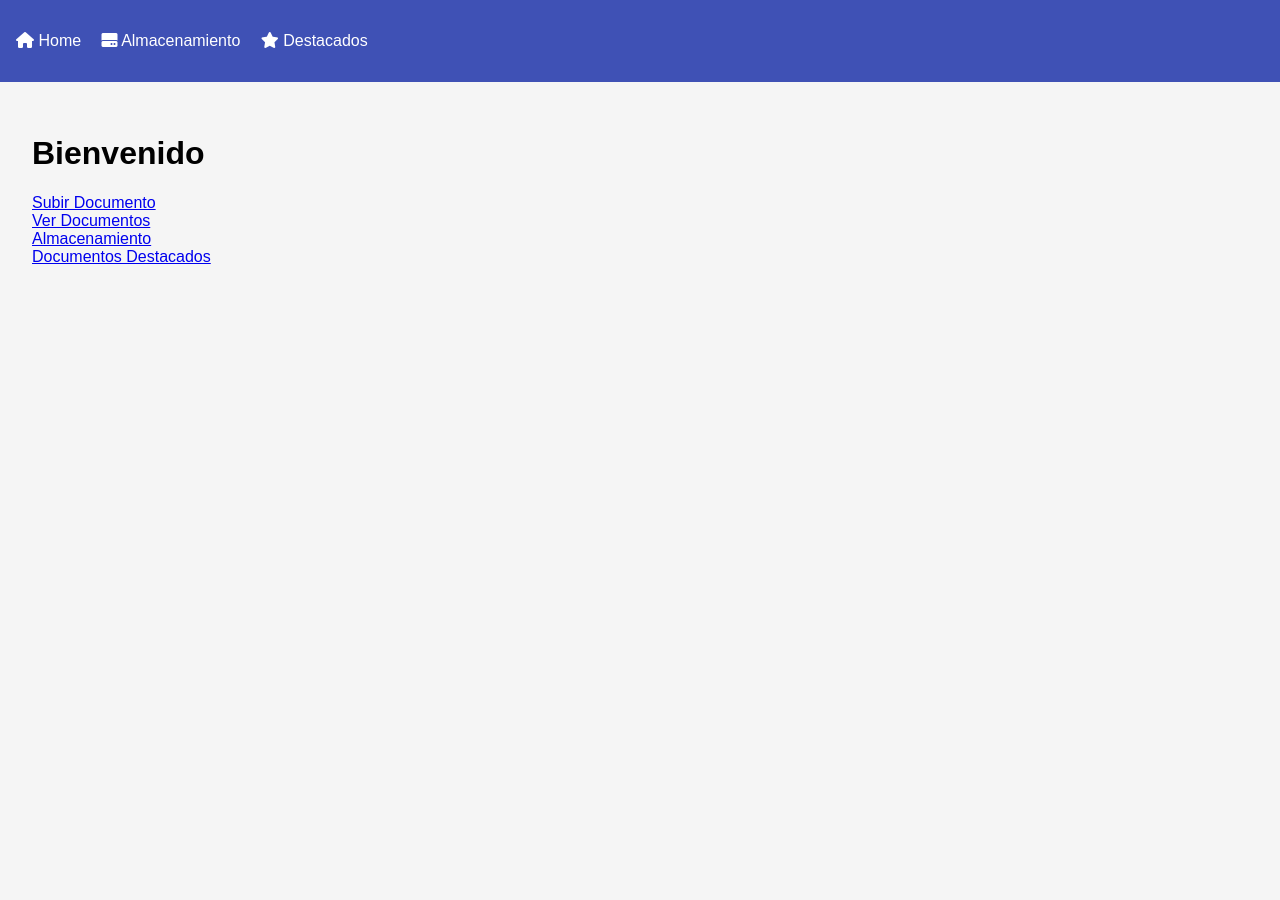
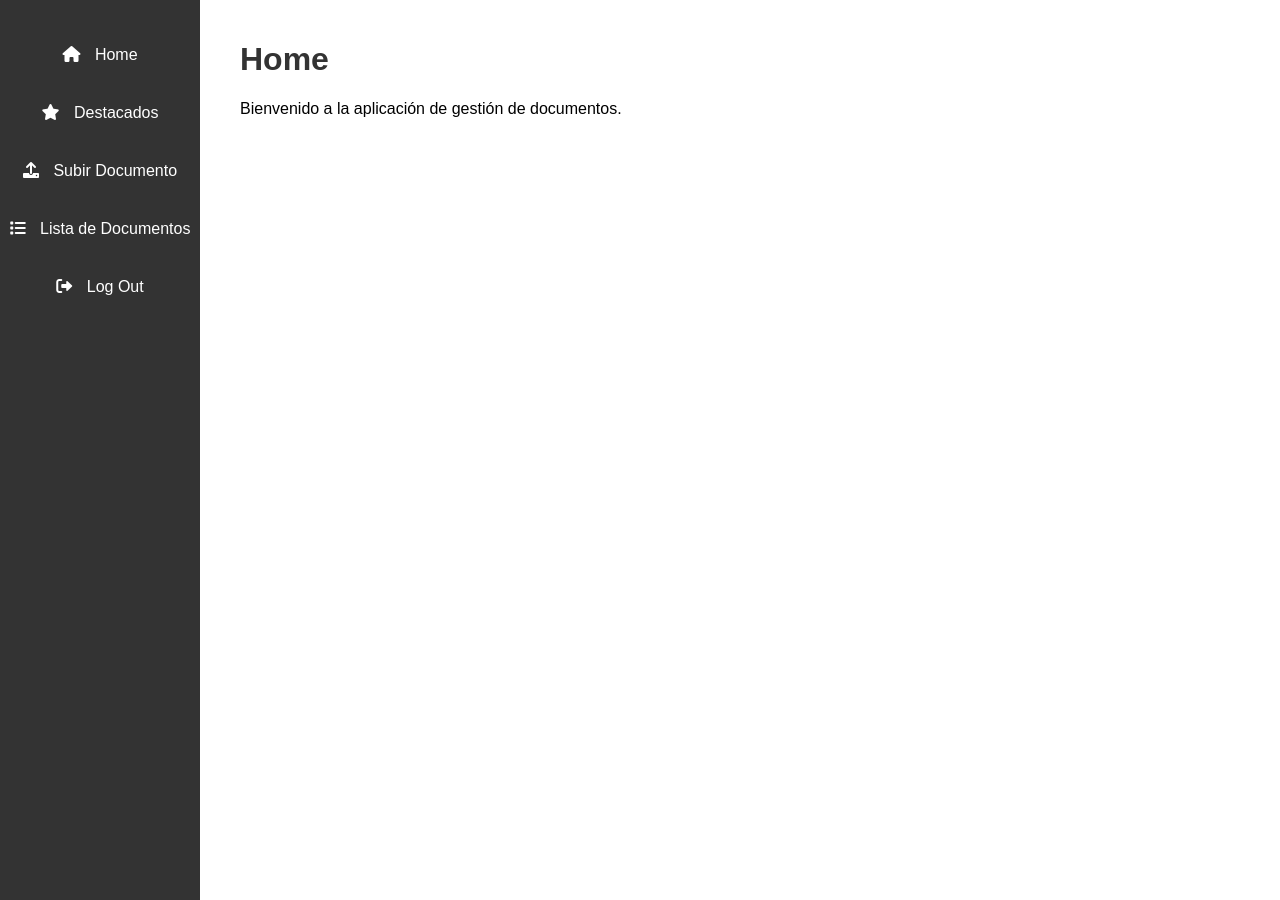
Before and after one commit to LeZathRa/NubesAWS, a Flask app: page /home in a window 1280 px wide. Run offline with Flask 3, Linux system fonts and the light colour scheme; the visitor is signed in with stand-in values (Sample User, id 1).

Commit message:
ultimocommit

```diff
--- a/app.py
+++ b/app.py
@@ -1,3 +1,4 @@
+from xml.dom.minidom import Attr
 from flask import Flask, request, jsonify, render_template, redirect, session, url_for
 import boto3
 from botocore.exceptions import NoCredentialsError, PartialCredentialsError, ClientError
@@ -25,6 +26,12 @@ def obtener_rol_usuario(access_key, secret_key):
             roles.append('user')
     return roles
 
+def obtener_bucket_usuario(access_key, secret_key):
+    iam = boto3.client('iam', aws_access_key_id=access_key, aws_secret_access_key=secret_key)
+    user_arn = iam.get_user()['User']['Arn']
+    user_name = user_arn.split('/')[-1].lower()  # Convertir el nombre de usuario a minúsculas
+    return f'bucket-{user_name}'
+
 @app.route('/', methods=['GET', 'POST'])
 def login():
     if request.method == 'POST':
@@ -34,10 +41,16 @@ def login():
             session['access_key'] = access_key
             session['secret_key'] = secret_key
             session['user_roles'] = obtener_rol_usuario(access_key, secret_key)
+            session['bucket'] = obtener_bucket_usuario(access_key, secret_key)
             return redirect(url_for('home'))
         else:
             return render_template('login.html', error="Credenciales incorrectas")
     return render_template('login.html')
+
+@app.route('/logout')
+def logout():
+    session.clear()
+    return redirect(url_for('login'))
 
 @app.route('/home')
 def home():
@@ -56,7 +69,7 @@ def subir_documento():
     try:
         archivo = request.files['file']
         nombre = archivo.filename
-        bucket = 'bucket-empresarial'
+        bucket = session['bucket']
         s3 = boto3.client('s3', aws_access_key_id=session['access_key'], aws_secret_access_key=session['secret_key'])
         dynamodb = boto3.resource('dynamodb', region_name='us-east-1', aws_access_key_id=session['access_key'], aws_secret_access_key=session['secret_key'])
         table = dynamodb.Table('Documentos')
@@ -66,6 +79,7 @@ def subir_documento():
         table.put_item(
             Item={
                 'DocumentoID': nombre,
+                'Usuario': session['access_key'],
                 'Version': '1',
                 'Fecha': '2024-06-29'
             }
@@ -89,29 +103,11 @@ def listar_documentos():
     if 'access_key' not in session or 'secret_key' not in session:
         return redirect(url_for('login'))
     try:
+        bucket = session['bucket']
         s3 = boto3.client('s3', aws_access_key_id=session['access_key'], aws_secret_access_key=session['secret_key'])
-        response = s3.list_objects_v2(Bucket='bucket-empresarial')
+        response = s3.list_objects_v2(Bucket=bucket)
         archivos = response.get('Contents', [])
         return render_template('listar_documentos.html', archivos=archivos, title="Lista de Documentos")
-
-    except NoCredentialsError:
-        return jsonify({"error": "Credenciales no encontradas"}), 400
-    except PartialCredentialsError:
-        return jsonify({"error": "Credenciales incompletas"}), 400
-    except ClientError as e:
-        return jsonify({"error": e.response['Error']['Message']}), 500
-    except Exception as e:
-        return jsonify({"error": str(e)}), 500
-
-@app.route('/documento/<string:documento_id>', methods=['GET'])
-def obtener_versiones_documento(documento_id):
-    if 'access_key' not in session or 'secret_key' not in session:
-        return redirect(url_for('login'))
-    try:
-        s3 = boto3.client('s3', aws_access_key_id=session['access_key'], aws_secret_access_key=session['secret_key'])
-        response = s3.list_object_versions(Bucket='bucket-empresarial', Prefix=documento_id)
-        versiones = response.get('Versions', [])
-        return jsonify(versiones), 200
 
     except NoCredentialsError:
         return jsonify({"error": "Credenciales no encontradas"}), 400
@@ -127,8 +123,9 @@ def obtener_documento_por_version(documento_id, version_id):
     if 'access_key' not in session or 'secret_key' not in session:
         return redirect(url_for('login'))
     try:
+        bucket = session['bucket']
         s3 = boto3.client('s3', aws_access_key_id=session['access_key'], aws_secret_access_key=session['secret_key'])
-        response = s3.get_object(Bucket='bucket-empresarial', Key=documento_id, VersionId=version_id)
+        response = s3.get_object(Bucket=bucket, Key=documento_id, VersionId=version_id)
         return response['Body'].read(), 200
 
     except NoCredentialsError:
@@ -145,8 +142,9 @@ def almacenamiento():
     if 'access_key' not in session or 'secret_key' not in session:
         return redirect(url_for('login'))
     try:
+        bucket = session['bucket']
         s3 = boto3.client('s3', aws_access_key_id=session['access_key'], aws_secret_access_key=session['secret_key'])
-        response = s3.list_objects_v2(Bucket='bucket-empresarial')
+        response = s3.list_objects_v2(Bucket=bucket)
         archivos = response.get('Contents', [])
         return render_template('almacenamiento.html', archivos=archivos, title="Almacenamiento")
 
@@ -161,15 +159,20 @@ def almacenamiento():
 
 @app.route('/destacados')
 def destacados():
+    return render_template('destacados.html', title="Destacados")
+
+@app.route('/descargar/<string:archivo_key>', methods=['GET'])
+def descargar_archivo(archivo_key):
     if 'access_key' not in session or 'secret_key' not in session:
         return redirect(url_for('login'))
     try:
-        dynamodb = boto3.resource('dynamodb', region_name='us-east-1', aws_access_key_id=session['access_key'], aws_secret_access_key=session['secret_key'])
-        table = dynamodb.Table('DocumentosDestacados')
-        response = table.scan()
-        documentos = response.get('Items', [])
-        return render_template('destacados.html', documentos=documentos, title="Documentos Destacados")
-
+        bucket = session['bucket']
+        s3 = boto3.client('s3', aws_access_key_id=session['access_key'], aws_secret_access_key=session['secret_key'])
+        archivo = s3.get_object(Bucket=bucket, Key=archivo_key)
+        return archivo['Body'].read(), 200, {
+            'Content-Type': archivo['ContentType'],
+            'Content-Disposition': f'attachment; filename={archivo_key}'
+        }
     except NoCredentialsError:
         return jsonify({"error": "Credenciales no encontradas"}), 400
     except PartialCredentialsError:
@@ -186,23 +189,44 @@ def destacar_documento():
     try:
         documento_id = request.form['documento_id']
         dynamodb = boto3.resource('dynamodb', region_name='us-east-1', aws_access_key_id=session['access_key'], aws_secret_access_key=session['secret_key'])
-        table = dynamodb.Table('DocumentosDestacados')
+        table = dynamodb.Table('FeaturedDocuments')
 
         table.put_item(
             Item={
-                'DocumentoID': documento_id
+                'DocumentoID': documento_id,
+                'Usuario': session['access_key'],
+                'Fecha': '2024-06-29'  # Puedes ajustar esto para que sea la fecha actual
             }
         )
-        return jsonify({"message": "Documento destacado con éxito"}), 201
 
-    except NoCredentialsError:
-        return jsonify({"error": "Credenciales no encontradas"}), 400
-    except PartialCredentialsError:
-        return jsonify({"error": "Credenciales incompletas"}), 400
+        return redirect(url_for('listar_documentos'))
+
     except ClientError as e:
         return jsonify({"error": e.response['Error']['Message']}), 500
     except Exception as e:
         return jsonify({"error": str(e)}), 500
 
+@app.route('/documentos_destacados')
+def documentos_destacados():
+    if 'access_key' not in session or 'secret_key' not in session:
+        return redirect(url_for('login'))
+    try:
+        dynamodb = boto3.resource('dynamodb', region_name='us-east-1', aws_access_key_id=session['access_key'], aws_secret_access_key=session['secret_key'])
+        table = dynamodb.Table('FeaturedDocuments')
+
+        # Filtrar documentos destacados por el usuario actual
+        response = table.scan(
+            FilterExpression=Attr('Usuario').eq(session['access_key'])
+        )
+        documentos_destacados = response.get('Items', [])
+
+        return render_template('documentos_destacados.html', documentos=documentos_destacados, title="Documentos Destacados")
+
+    except ClientError as e:
+        return jsonify({"error": e.response['Error']['Message']}), 500
+    except Exception as e:
+        return jsonify({"error": str(e)}), 500
+
+
 if __name__ == '__main__':
     app.run(debug=True)
--- a/crear_tabla_dynamodb.py
+++ b/crear_tabla_dynamodb.py
@@ -6,7 +6,7 @@ dynamodb = boto3.client('dynamodb', region_name='us-east-1')
 try:
     # Crear la tabla
     response = dynamodb.create_table(
-        TableName='Documentos',
+        TableName='FeaturedDocuments',
         KeySchema=[
             {
                 'AttributeName': 'DocumentoID',
--- a/static/css/styles.css
+++ b/static/css/styles.css
@@ -1,56 +1,115 @@
 body {
     font-family: Arial, sans-serif;
-    background-color: #f5f5f5;
     margin: 0;
+    padding: 0;
+    display: flex;
+}
+
+.sidebar {
+    width: 200px;
+    background-color: #333;
+    height: 100vh;
+    position: fixed;
+    top: 0;
+    left: 0;
+    display: flex;
+    flex-direction: column;
+    justify-content: space-between;
+    padding: 20px 0;
+}
+
+.sidebar nav ul {
+    list-style-type: none;
     padding: 0;
 }
 
-header {
-    background-color: #3f51b5;
-    color: white;
-    padding: 1rem;
+.sidebar nav ul li {
+    text-align: center;
+    margin-bottom: 20px;
 }
 
-nav ul {
-    list-style: none;
-    padding: 0;
+.sidebar nav ul li a {
+    text-decoration: none;
+    color: white;
+    display: block;
+    padding: 10px 0;
 }
 
-nav ul li {
-    display: inline;
-    margin-right: 1rem;
+.sidebar nav ul li a i {
+    margin-right: 10px;
 }
 
-nav ul li a {
-    color: white;
-    text-decoration: none;
+.sidebar nav ul li a:hover {
+    background-color: #575757;
 }
 
-main {
-    padding: 2rem;
+.content {
+    margin-left: 220px;
+    padding: 20px;
+    width: calc(100% - 220px);
 }
 
-form {
+h1 {
+    color: #333;
+}
+
+.document-item {
+    margin-bottom: 10px;
+}
+
+button {
+    background-color: #4CAF50;
+    color: white;
+    border: none;
+    padding: 10px;
+    cursor: pointer;
+    border-radius: 5px;
+}
+
+button:hover {
+    background-color: #45a049;
+}
+
+.login-container {
+    margin: auto;
+    padding: 20px;
+    max-width: 400px;
+    text-align: center;
+}
+
+.login-container h1 {
+    color: #333;
+}
+
+.login-container form {
     display: flex;
     flex-direction: column;
 }
 
-form label {
-    margin-bottom: 0.5rem;
+.login-container label {
+    margin: 10px 0 5px 0;
 }
 
-form input {
-    margin-bottom: 1rem;
+.login-container input {
+    padding: 10px;
+    margin-bottom: 10px;
+    border: 1px solid #ccc;
+    border-radius: 5px;
 }
 
-form button {
-    background-color: #3f51b5;
+.login-container button {
+    background-color: #4CAF50;
     color: white;
     border: none;
-    padding: 0.5rem 1rem;
+    padding: 10px;
     cursor: pointer;
+    border-radius: 5px;
 }
 
-form button:hover {
-    background-color: #303f9f;
+.login-container button:hover {
+    background-color: #45a049;
 }
+
+.login-container p {
+    margin-top: 10px;
+}
--- a/templates/home.html
+++ b/templates/home.html
@@ -1,14 +1,6 @@
 {% extends "layout.html" %}
 
 {% block content %}
-    <h1>Bienvenido</h1>
-    {% if 'admin' in user_roles %}
-        <a href="{{ url_for('mostrar_formulario_subir_documento') }}">Subir Documento</a><br>
-        <a href="{{ url_for('listar_documentos') }}">Ver Documentos</a><br>
-        <a href="{{ url_for('almacenamiento') }}">Almacenamiento</a><br>
-        <a href="{{ url_for('destacados') }}">Documentos Destacados</a><br>
-    {% else %}
-        <a href="{{ url_for('listar_documentos') }}">Ver Documentos</a><br>
-        <a href="{{ url_for('almacenamiento') }}">Almacenamiento</a><br>
-    {% endif %}
+    <h1>Home</h1>
+    <p>Bienvenido a la aplicación de gestión de documentos.</p>
 {% endblock %}
--- a/templates/layout.html
+++ b/templates/layout.html
@@ -3,22 +3,25 @@
 <head>
     <meta charset="UTF-8">
     <meta name="viewport" content="width=device-width, initial-scale=1.0">
-    <title>{{ title }}</title>
+    <title>{% block title %}{{ title }}{% endblock %}</title>
     <link rel="stylesheet" href="{{ url_for('static', filename='css/styles.css') }}">
     <link rel="stylesheet" href="https://cdnjs.cloudflare.com/ajax/libs/font-awesome/6.0.0-beta3/css/all.min.css">
 </head>
 <body>
-    <header>
+    <div class="sidebar">
         <nav>
             <ul>
                 <li><a href="{{ url_for('home') }}"><i class="fas fa-home"></i> Home</a></li>
-                <li><a href="{{ url_for('almacenamiento') }}"><i class="fas fa-hdd"></i> Almacenamiento</a></li>
-                <li><a href="{{ url_for('destacados') }}"><i class="fas fa-star"></i> Destacados</a></li>
+                <li><a href="{{ url_for('documentos_destacados') }}"><i class="fas fa-star"></i> Destacados</a></li>
+                <li><a href="{{ url_for('mostrar_formulario_subir_documento') }}"><i class="fas fa-upload"></i> Subir Documento</a></li>
+                <li><a href="{{ url_for('listar_documentos') }}"><i class="fas fa-list"></i> Lista de Documentos</a></li>
+                <li><a href="{{ url_for('logout') }}"><i class="fas fa-sign-out-alt"></i> Log Out</a></li>
+
             </ul>
         </nav>
-    </header>
-    <main>
+    </div>
+    <div class="content">
         {% block content %}{% endblock %}
-    </main>
+    </div>
 </body>
 </html>
--- a/templates/subir_documento.html
+++ b/templates/subir_documento.html
@@ -1,4 +1,6 @@
 {% extends "layout.html" %}
+
+{% block title %}Subir Documento{% endblock %}
 
 {% block content %}
     <h1>Subir Documento</h1>
```
Also changed, not shown: templates/admin.html (deleted, +0 -11 lines), templates/almacenamiento.html (deleted, +0 -10 lines), templates/destacados.html (deleted, +0 -10 lines), templates/documentos_destacados.html (added, +10 -0 lines), templates/listar_documentos.html (+11 -5 lines), templates/login.html (+14 -4 lines).
